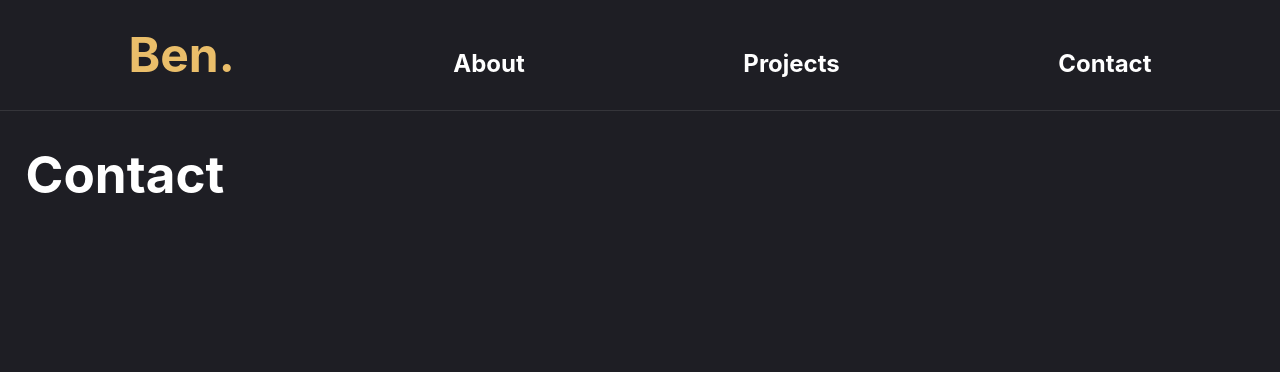
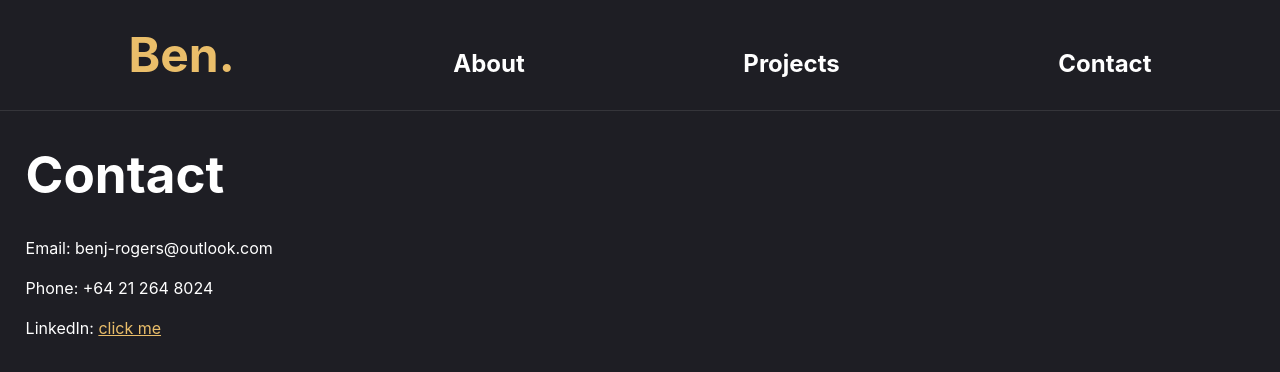
Before and after one commit to BenRogers00/About-me, a React app in the folder about-me/: page /#/contact in a window 1280 px wide. Shown: the top 372 px of the page. Built offline with nearby package versions, Linux system fonts and the light colour scheme; the HTML template or start-up script is replaced by a standard one.

Commit message:
add basic contact details

```diff
--- a/about-me/src/pages/Contact.jsx
+++ b/about-me/src/pages/Contact.jsx
@@ -1,8 +1,14 @@
 export default function Contact() {
+//TODO: email submission form
+//temporarily have details listed
 
   return (
     <>
       <h1>Contact</h1>
+      <p>Email: benj-rogers@outlook.com</p>
+      <p>Phone: +64 21 264 8024</p>
+      <p>LinkedIn: <a style={{color: '#eabe6a', textDecoration: 'underline'}} href="https://www.linkedin.com/in/benjamin-rogers-601907296/">click me</a></p>
+
     </>
   )
 }
```
